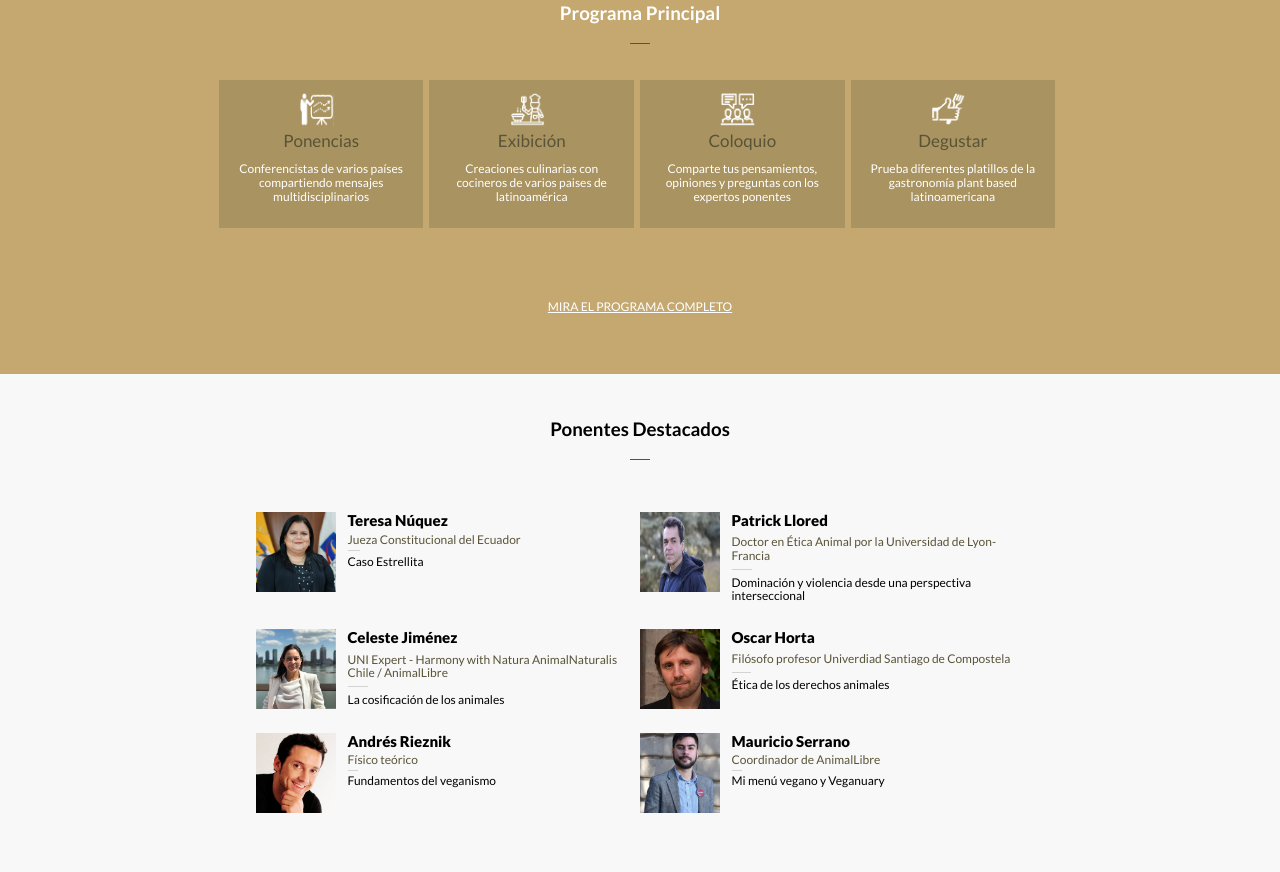
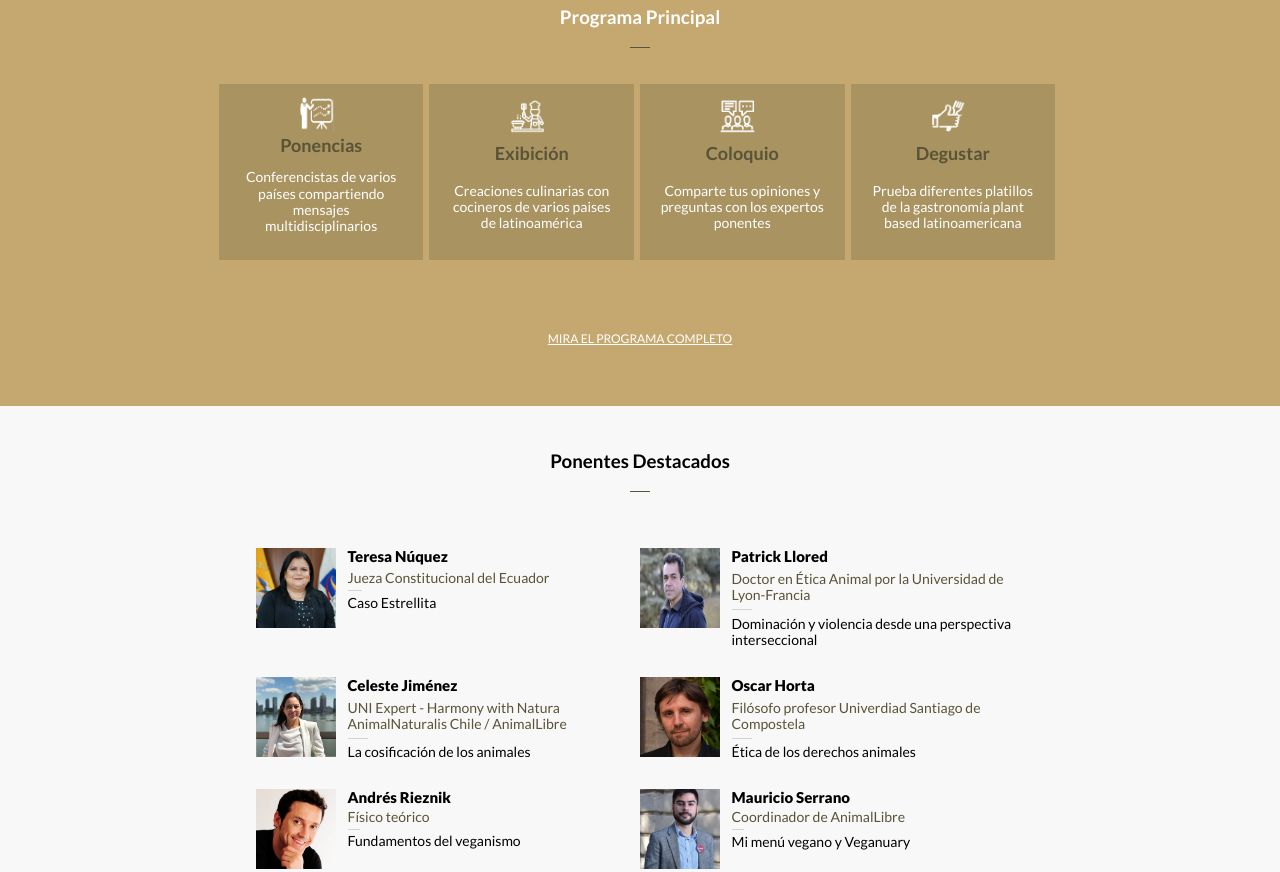
Before and after one commit to ivangonzalez224/Latin-American-veganism-event.io, a website: page index.html in a window 1280 px wide. Shown: the part 760-1632 px from the top of the page. Drawn offline with nearby package versions, Linux system fonts and the light colour scheme.

Commit message:
Update styles in speaker section and headline

```diff
--- a/index.html
+++ b/index.html
@@ -131,7 +131,7 @@
             <div class="programa_actividad">
                 <img src="images/forum.png" alt="forum icon">
                 <span>Coloquio</span>
-                <p>Comparte tus pensamientos, opiniones y preguntas con los expertos ponentes</p>
+                <p>Comparte tus opiniones y preguntas con los expertos ponentes</p>
             </div>
             <div class="programa_actividad">
                 <img src="images/degustar.png" alt="tasting icon">
--- a/style.css
+++ b/style.css
@@ -34,6 +34,7 @@ header {
   align-items: center;
   background-color: #e0d9d808;
   height: 100%;
+  margin-left: -4%;
 }
 
 .nav_menu {
@@ -142,7 +143,7 @@ footer img {
 .mainHeadline a {
   font-style: normal;
   font-weight: 400;
-  font-size: 13px;
+  font-size: 15px;
   line-height: 24px;
   color: #272a31;
 }
@@ -282,21 +283,22 @@ section {
 .programa_actividad span {
   display: flex;
   color: var(--mainColor);
-  font-size: 17px;
+  font-size: 18px;
+  font-weight: 700;
   margin-right: 5%;
   justify-self: flex-end;
 }
 
 .programa_actividad p {
   color: #fff;
-  font-size: 12px;
+  font-size: 14px;
   width: 95%;
 }
 
 .speaker_card span,
 .speaker_cardMob span {
   color: var(--mainColor);
-  font-size: 12px;
+  font-size: 14px;
   margin: 0 0 2% 0;
 }
 
@@ -305,7 +307,7 @@ section {
 }
 
 .footer_credits p {
-  font-size: 12px;
+  font-size: 13px;
   display: none;
 }
 
@@ -618,7 +620,7 @@ form h3 {
 
 .speaker_card .speaker_backg,
 .speaker_cardMob .speaker_backgMob {
-  font-size: 12px;
+  font-size: 14px;
   color: #000;
 }
 
```
Also changed, not shown: 2 other files.
